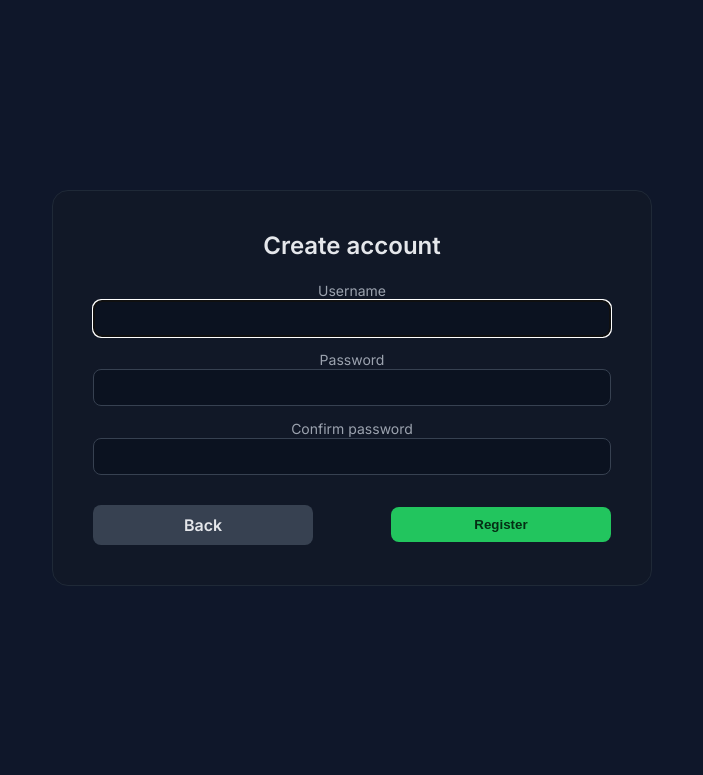
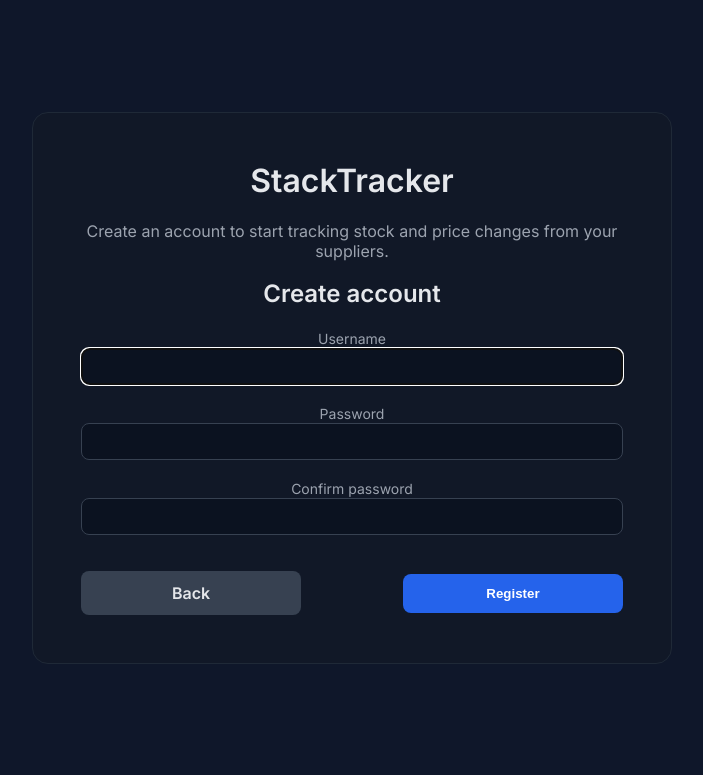
Before and after one commit to VickyA5/StackTracker, a Django app: page /register/ in a window 1280 px wide. Shown: the top 775 px of the page, without its empty margins (288-991 px from the left). Run offline with Django 5.2, Linux system fonts and the light colour scheme.

Commit message:
refactor: better base

```diff
--- a/templates/base.html
+++ b/templates/base.html
@@ -8,19 +8,20 @@
   <link rel="preconnect" href="https://fonts.gstatic.com" crossorigin>
   <link href="https://fonts.googleapis.com/css2?family=Inter:wght@400;600&display=swap" rel="stylesheet">
   <style>
-    :root { --bg: #0f172a; --card: #111827; --text: #e5e7eb; --muted: #9ca3af; --accent: #22c55e; }
+    :root { --bg: #0f172a; --card: #111827; --text: #e5e7eb; --muted: #9ca3af; --accent: #2563eb; }
     * { box-sizing: border-box; }
     body { margin: 0; font-family: Inter, system-ui, -apple-system, Segoe UI, Roboto, Helvetica, Arial, "Apple Color Emoji", "Segoe UI Emoji"; background: var(--bg); color: var(--text); }
     header { display:flex; align-items:center; justify-content:space-between; padding:16px 24px; border-bottom:1px solid #1f2937; }
     a { color: var(--accent); text-decoration: none; }
     a:hover { text-decoration: underline; }
     .container { max-width: 720px; margin: 24px auto; padding: 0 16px; }
-    .card { background: var(--card); border:1px solid #1f2937; border-radius: 12px; padding: 24px; }
-    .btn { display:inline-block; background: var(--accent); color:#052e14; font-weight:600; padding:10px 16px; border-radius:8px; border:none; cursor:pointer; }
+    .card { background: var(--card); border:1px solid #1f2937; border-radius: 12px; padding: 32px; }
+    .btn { display:inline-block; background: var(--accent); color:#ffffff; font-weight:600; padding:12px 18px; border-radius:8px; border:none; cursor:pointer; }
     .btn.secondary { background:#374151; color:#e5e7eb; }
     .stack { display:flex; gap:12px; flex-wrap:wrap; }
     .vstack { flex-direction: column; align-items: center; }
     .centered { text-align: center; }
+    .subtitle { color: var(--muted); margin-top: 8px; margin-bottom: 18px; }
 
     /* Buttons: make same width and responsive */
     .btn { min-width: 220px; width: 220px; }
@@ -32,13 +33,13 @@
     /* Center the main card vertically and horizontally when body has .centered-viewport */
     .centered-viewport .container { display:flex; align-items:center; justify-content:center; min-height: calc(100vh - 72px); }
     /* Larger card when centered in viewport */
-    .centered-viewport .card { padding: 40px; border-radius: 16px; max-width: 600px; width: 100%; }
+    .centered-viewport .card { padding: 48px; border-radius: 16px; max-width: 640px; width: 100%; }
     .messages { margin-bottom: 16px; }
     .msg { padding: 10px 12px; border-radius: 8px; margin-bottom:8px; }
     .msg.info { background:#1f2937; border:1px solid #374151; }
     .msg.success { background:#0f5132; border:1px solid #198754; }
     .msg.error { background:#5b1212; border:1px solid #dc2626; }
-    form { display:flex; flex-direction:column; gap:12px; }
+    form { display:flex; flex-direction:column; gap:18px; }
     input { width:100%; padding:10px 12px; border-radius:8px; border:1px solid #374151; background:#0b1220; color:var(--text); }
     label { color: var(--muted); font-size: 14px; }
     .field-errors { color:#fca5a5; font-size: 13px; }
--- a/templates/home.html
+++ b/templates/home.html
@@ -2,7 +2,8 @@
 {% block body_class %}centered-viewport{% endblock %}
 {% block content %}
   <div class="centered">
-    <h1 style="margin-top:0">Welcome to StackTracker</h1>
+    <h1 style="margin-top:0">StackTracker</h1>
+    <p class="subtitle">Monitor stock and price changes across multiple suppliers. Upload daily files and track additions, removals, and price updates.</p>
     {% if user.is_authenticated %}
       <p>You are logged in as <strong>{{ user.username }}</strong>.</p>
       <div class="stack vstack" style="margin-top:12px;">
--- a/templates/register.html
+++ b/templates/register.html
@@ -3,7 +3,9 @@
 {% block header %}{% endblock %}
 {% block content %}
   <div class="centered">
-    <h2 style="margin-top:0">Create account</h2>
+    <h1 style="margin-top:0">StackTracker</h1>
+    <p class="subtitle">Create an account to start tracking stock and price changes from your suppliers.</p>
+    <h2 style="margin-top:8px">Create account</h2>
     <form method="post" novalidate>
       {% csrf_token %}
       {{ form.non_field_errors }}
```
